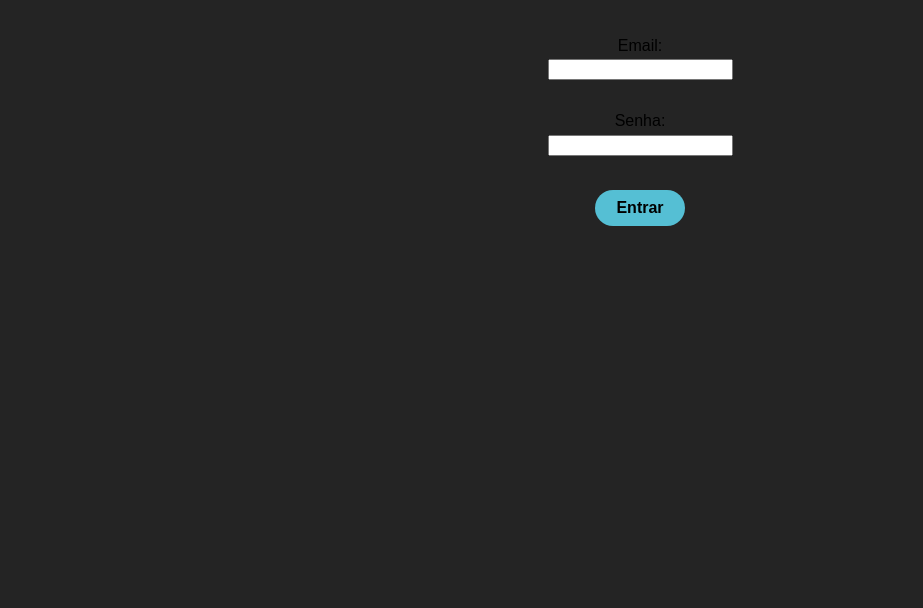
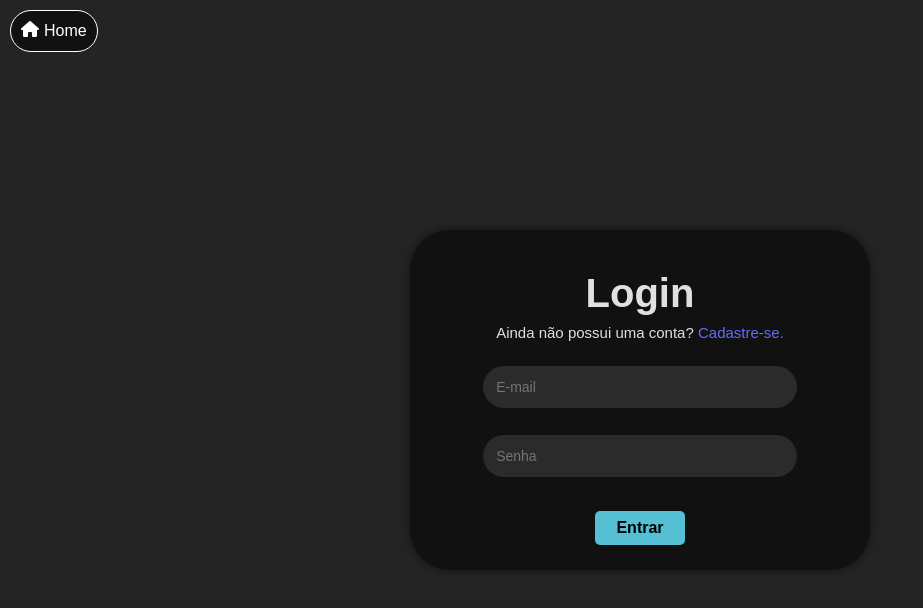
Before and after one commit to JuanP1982/ProjetoFinalReact, a React (Vite) app in the folder testando/: page /login in a window 1280 px wide. Shown: the top 608 px of the page, without its empty margins (0-923 px from the left). Built offline with nearby package versions, Linux system fonts and the light colour scheme; no server answers.

Commit message:
Att de codigo

```diff
--- a/testando/src/pages/Cadastro/Cadastro.jsx
+++ b/testando/src/pages/Cadastro/Cadastro.jsx
@@ -8,16 +8,12 @@ import { Helmet } from "react-helmet";
 import { faHome } from '@fortawesome/free-solid-svg-icons';
 import { Link } from "react-router-dom";
 
-export function Teste(){
-
-    useEffect(()=>{
-    if(localStorage.getItem("token")){
-        document.body.style.visibility = "none"
-        alert("Você já está logado!")
-        setTimeout(()=>{window.location.href="/"},1000)
-    return
+export function Teste() {
+    if (localStorage.getItem("token")) {
+        document.body.style.visibility = "hidden";
+        alert("Você já está logado!");
+        window.location.href = "/";
     }
- },[])
 
     const [formInfo, setFormInfo] = useState({
         nome: "",
--- a/testando/src/pages/Login/login.jsx
+++ b/testando/src/pages/Login/login.jsx
@@ -1,6 +1,10 @@
-import { useState, useCallback,useEffect } from "react";
-import { useNavigate } from "react-router-dom";
+import { useState, useCallback } from "react";
+import { useNavigate, Link } from "react-router-dom";
+import styles from './login.module.css';
 import axios from "axios";
+import { Helmet } from "react-helmet";
+import { FontAwesomeIcon } from '@fortawesome/react-fontawesome';
+import { faHome } from '@fortawesome/free-solid-svg-icons';
 
 export function Login() {
     const [email, setEmail] = useState('');
@@ -8,14 +12,6 @@ export function Login() {
     const [error, setError] = useState('');
 
     const navigate = useNavigate();
-
-  useEffect(()=>{
-    if(localStorage.getItem("token")){
-        document.body.style.visibility = "none"
-        alert("Você já está logado!")
-        setTimeout(()=>{window.location.href="/"},1000)
-    }
- },[])
 
     const handleSubmit = useCallback(async (event) => {
         event.preventDefault();
@@ -25,27 +21,42 @@ export function Login() {
             return;
         }
 
+        try {
             const response = await axios.post('http://localhost:8080/clientes/login', { email, senha });
 
             if (response.status === 200) {
                 localStorage.setItem('token', "Logado");
-        localStorage.setItem("dadosUsuario", JSON.stringify(response.data));
+                localStorage.setItem("cliente", JSON.stringify(response.data));
                 navigate('/');
             } else {
                 setError('Email ou senha incorretos');
             }
+        } catch (error) {
+            setError('Erro ao fazer login');
+        }
     }, [email, senha, navigate]);
 
     return (
+        <div className={styles.pageContainer}>
+            <Helmet>
+                <title>Login - Meu Site</title>
+            </Helmet>
+            <div className={styles.backLink}>
+                <Link to="/">
+                    <FontAwesomeIcon icon={faHome} className={styles.icon} />Home</Link>
+            </div>
+            <div className={styles.formCardDiv}>
                 <form onSubmit={handleSubmit}>
-      <label htmlFor="email">Email:</label>
-      <input type="email" id="email" value={email} onChange={(e) => setEmail(e.target.value)} required />
+                    <h1>Login</h1>
+                    <h4>Ainda não possui uma conta? <a href="/cadastro">Cadastre-se.</a></h4>
+                    <input type="email" placeholder="E-mail" id="email" value={email} onChange={(e) => setEmail(e.target.value)} required />
                     <br />
-      <label htmlFor="password">Senha:</label>
-      <input type="password" id="senha" value={senha} onChange={(e) => setSenha(e.target.value)} required />
+                    <input type="password" id="senha" placeholder="Senha" value={senha} onChange={(e) => setSenha(e.target.value)} required />
                     <br />
-      {error && <div style={{color: 'red'}}>{error}</div>}
+                    {error && <div style={{ color: 'red' }}>{error}</div>}
                     <button type="submit">Entrar</button>
                 </form>
+            </div>
+        </div>
     );
-};
+}
```
Lines whose indentation alone changed are shown as unchanged.
